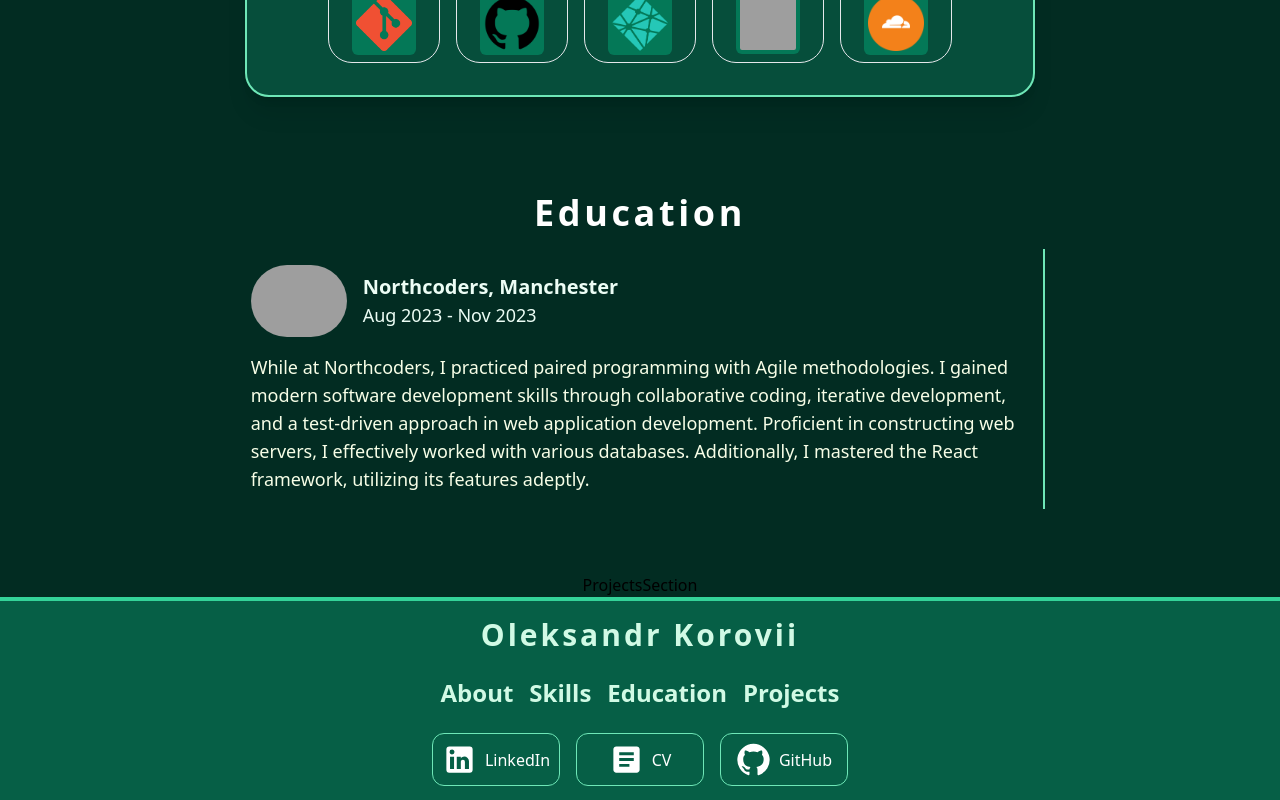
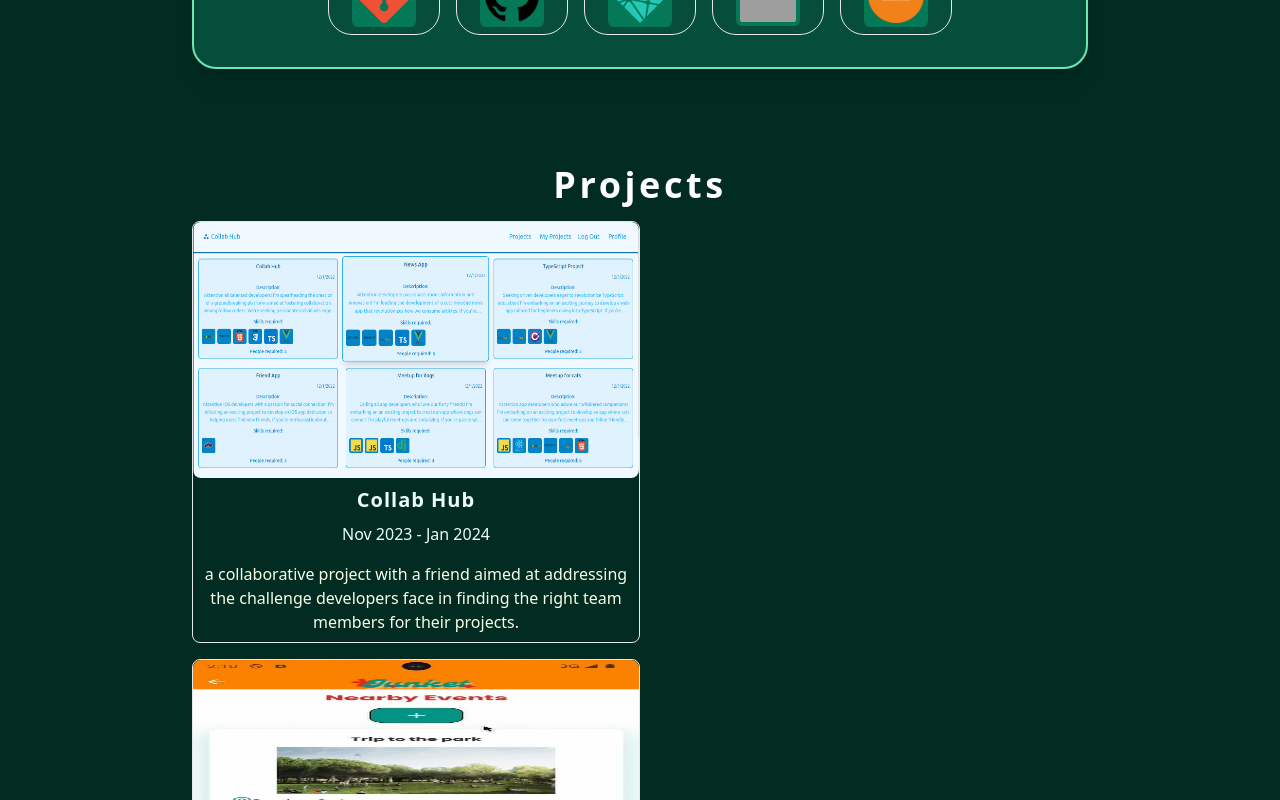
Before and after one commit to Sir1ys/portfolio, a React (Vite) app: page / in a window 1280 px wide. Shown: the part 1660-2460 px from the top of the page. Built offline with nearby package versions, Linux system fonts and the light colour scheme; grey boxes are pictures that could not be loaded.

Commit message:
some styles were applied

```diff
--- a/data.js
+++ b/data.js
@@ -24,6 +24,10 @@ import GitHub from "./src/images/others/GitHub.png";
 import Netlify from "./src/images/others/Netlify.png";
 
 import Northcoders from "./src/images/education/northcoders.jpeg";
+
+import CollubHub from "./src/images/project-pictures/collab-hub-pic.png";
+import Junket from "./src/images/project-pictures/junket-pic.jpeg";
+import NcNews from "./src/images/project-pictures/nc-news-pic.png";
 
 export const bio = {
   name: "Oleksandr Korovii",
@@ -159,10 +163,8 @@ export const projects = [
     date: "Nov 2023 - Jan 2024",
     description:
       "a collaborative project with a friend aimed at addressing the challenge developers face in finding the right team members for their projects.",
-    image:
-      "https://drive.google.com/file/d/1xj5buHWTI2v9I5tUNaMq4m5AxIIbxV33/view?usp=drive_link",
-    tags: {
-      backEnd: [
+    image: CollubHub,
+    skills: [
       "Axios",
       "Postgresql",
       "Node Js",
@@ -170,9 +172,9 @@ export const projects = [
       "Jest",
       "Javascript",
       "TypeScript",
+      "React",
+      "Tailwind",
     ],
-      frontEnd: ["React", "TypeScript", "Tailwind", "Axios"],
-    },
     category: "back-end & front-end",
     github_be: "https://github.com/JDean8/collab-hub-be",
     github_fe: "https://github.com/Sir1ys/collab-hub-fe",
@@ -186,21 +188,20 @@ export const projects = [
     date: "Oct 2023 - Nov 2023",
     description:
       "a group project to address the challenge of solo travel. Our aim was to create a mobile app that makes it easier to find friends and events based on your destination.",
-    image:
-      "https://drive.google.com/file/d/1T3tzTIemU2LuNq4uhT2Ma4KVlrJ60YcF/view?usp=drive_link",
-    tags: {
-      backEnd: [
+    image: Junket,
+    skills: [
       "Supertest",
       "Validate.js",
-        "Axios",
       "Postgresql",
       "Node Js",
       "Express Js",
       "Jest",
       "Javascript",
+      "React Native",
+      "Expo Go",
+      "Axios",
+      "Firebase",
     ],
-      frontEnd: ["React Native", "Expo Go", "Axios", "Firebase"],
-    },
     category: "back-end & front-end",
     github_be: "https://github.com/JDean8/codecrafters-be",
     github_fe: "https://codecrafters-9qyn.onrender.com/api",
@@ -214,20 +215,19 @@ export const projects = [
     date: "Sep 2023 - Oct 2023",
     description:
       "a web application that I developed independently. It is designed for individuals to read articles and engage in discussions with others.",
-    image:
-      "https://drive.google.com/file/d/1jLvbuVXpRF7NVowiFsIQj9H8vtthyg7Z/view?usp=drive_link",
-    tags: {
-      backEnd: [
+    image: NcNews,
+    skills: [
       "Supertest",
-        "Axios",
       "Postgresql",
       "Node Js",
       "Express Js",
       "Jest",
       "Javascript",
+      "React",
+      "MUI",
+      "Axios",
+      "Sass",
     ],
-      frontEnd: ["React", "MUI", "Axios", "Sass"],
-    },
     category: "back-end & front-end",
     github_be: "https://github.com/Sir1ys/back-end-news",
     github_fe: "https://back-end-news.onrender.com/api",
--- a/src/App.jsx
+++ b/src/App.jsx
@@ -13,8 +13,8 @@ function App() {
       <main className="flex flex-col justify-between items-center gap-8">
         <AboutSection />
         <SkillsSection />
+        <ProjectsSection />
         <EducationSection />
-        <ProjectsSection />
       </main>
       <Footer />
     </>
--- a/src/components/AboutSection.jsx
+++ b/src/components/AboutSection.jsx
@@ -13,7 +13,7 @@ export default function AboutSection() {
   return (
     <section
       id="about"
-      className="w-11/12 xl:w-8/12 text-center flex items-center justify-between gap-4 p-8 flex-col md:flex-row border-b-4 border-emerald-700"
+      className="w-11/12 xl:w-9/12 text-center flex items-center justify-between gap-4 p-8 flex-col md:flex-row border-b-4 border-emerald-700"
     >
       <div className="flex-1 order-last md:order-first flex flex-col gap-4 text-center md:text-left">
         <h2 className="text-emerald-50 font-bold text-5xl tracking-wider">
@@ -32,7 +32,7 @@ export default function AboutSection() {
       <img
         src={MyPicture}
         alt="This is the picture of me."
-        className="w-72 h-72 rounded-full shadow-2xl border-2 border-emerald-50"
+        className="w-64 h-64 xl:w-72 xl:h-72 rounded-full shadow-2xl border-2 border-emerald-50"
       />
     </section>
   );
--- a/src/components/EducationArticle.jsx
+++ b/src/components/EducationArticle.jsx
@@ -4,7 +4,7 @@ export default function EducationArticle({ id, img, school, date, desc }) {
   return (
     <article
       key={id}
-      className="flex flex-col gap-4 p-4 w-11/12 xl:w-8/12 border-r-2 border-emerald-300  text-emerald-50"
+      className="flex flex-col gap-4 p-4 border-r-2 border-emerald-300 text-emerald-50"
     >
       <span className="flex gap-4 items-center">
         <img
--- a/src/components/EducationSection.jsx
+++ b/src/components/EducationSection.jsx
@@ -6,7 +6,7 @@ export default function EducationSection() {
   return (
     <section
       id="education"
-      className="flex flex-col justify-center items-center gap-4 p-8"
+      className="w-11/12 xl:w-9/12  flex flex-col justify-center items-center gap-4 p-8"
     >
       <h2 className="font-semibold text-white text-4xl tracking-widest text-center">
         Education
--- a/src/components/Header.jsx
+++ b/src/components/Header.jsx
@@ -26,7 +26,8 @@ export default function Header() {
   const [open, setOpen] = useState(false);
 
   return (
-    <header className="p-10 md:flex md:flex-row md:justify-around border-b-4 border-emerald-400 bg-emerald-800">
+    <header className="py-10 bg-emerald-800 border-b-4 border-emerald-400 flex justify-center">
+      <div className="w-11/12 xl:w-9/12 px-8 md:flex md:flex-row md:justify-between">
         <div className="flex items-center gap-2 text-emerald-100 hover:text-emerald-200">
           <PublicIcon />
           <a href={links[0].path} className="font-semibold text-2xl">
@@ -34,7 +35,7 @@ export default function Header() {
           </a>
         </div>
         <nav>
-        <div
+          <span
             className="absolute right-8 top-9 cursor-pointer md:hidden"
             onClick={() => {
               setOpen(!open);
@@ -45,7 +46,7 @@ export default function Header() {
             ) : (
               <CloseIcon fontSize="large" className="text-emerald-100" />
             )}
-        </div>
+          </span>
           <ul
             className={`flex gap-8 absolute md:static bg-emerald-50 md:bg-inherit md:z-auto z-[2] left-0 w-full md:w-auto md:pl-0 pl-9 transition-all duration-300 ease-in ${
               open
@@ -68,6 +69,7 @@ export default function Header() {
             })}
           </ul>
         </nav>
+      </div>
     </header>
   );
 }
--- /dev/null
+++ b/src/components/ProjectArticle.jsx
@@ -0,0 +1,37 @@
+import React from "react";
+
+export default function ProjectArticle({
+  title,
+  date,
+  description,
+  image,
+  skills,
+  category,
+  github_be,
+  github_fe,
+  webapp_be,
+  webapp_fe,
+  stage,
+}) {
+  return (
+    <article className="flex-item w-10/12 xl:w-1/2 flex flex-col items-center justify-between gap-2 text-center text-emerald-50 border rounded-lg cursor-pointer transition duration-500 ease-in-out transform hover:scale-105">
+      <img
+        className="w-full h-64 rounded-lg"
+        src={image}
+        alt={`The picture of ${title} project.`}
+      />
+      <h3 className="font-semibold tracking-wider text-xl">{title}</h3>
+      <span>{date}</span>
+      {/* <div className="flex gap-1 flex-wrap justify-center">
+        {skills
+          .map((skill) => (
+            <span className="p-1 border border-emerald-800 rounded-md">
+              {skill}
+            </span>
+          ))
+          .slice(0, 6)}
+      </div> */}
+      <span className="text-lime-50 p-2">{description}</span>
+    </article>
+  );
+}
--- a/src/components/ProjectsSection.jsx
+++ b/src/components/ProjectsSection.jsx
@@ -1,6 +1,22 @@
 import React from "react";
+import ProjectArticle from "./ProjectArticle";
 import { projects } from "../../data";
 
 export default function ProjectsSection() {
-  return <section id="projects">ProjectsSection</section>;
+  return (
+    <section
+      id="projects"
+      className="w-11/12 xl:w-9/12 text-center flex items-center justify-between gap-4 p-8 flex-col"
+    >
+      <h2 className="font-semibold text-white text-4xl tracking-widest text-center">
+        Projects
+      </h2>
+
+      <div className="flex items-center flex-wrap flex-col xl:flex-row gap-4">
+        {projects.map((project) => (
+          <ProjectArticle key={project.id} {...project} />
+        ))}
+      </div>
+    </section>
+  );
 }
--- a/src/components/SkillsSection.jsx
+++ b/src/components/SkillsSection.jsx
@@ -4,10 +4,7 @@ import { skills } from "../../data";
 
 export default function SkillsSection() {
   return (
-    <section
-      id="skills"
-      className="w-11/12 xl:w-8/12 text-center p-8"
-    >
+    <section id="skills" className="w-11/12 xl:w-9/12 text-center p-8">
       <h2 className="font-semibold text-white text-4xl tracking-widest mb-4">
         Skills
       </h2>
```
Lines whose indentation alone changed are shown as unchanged.
